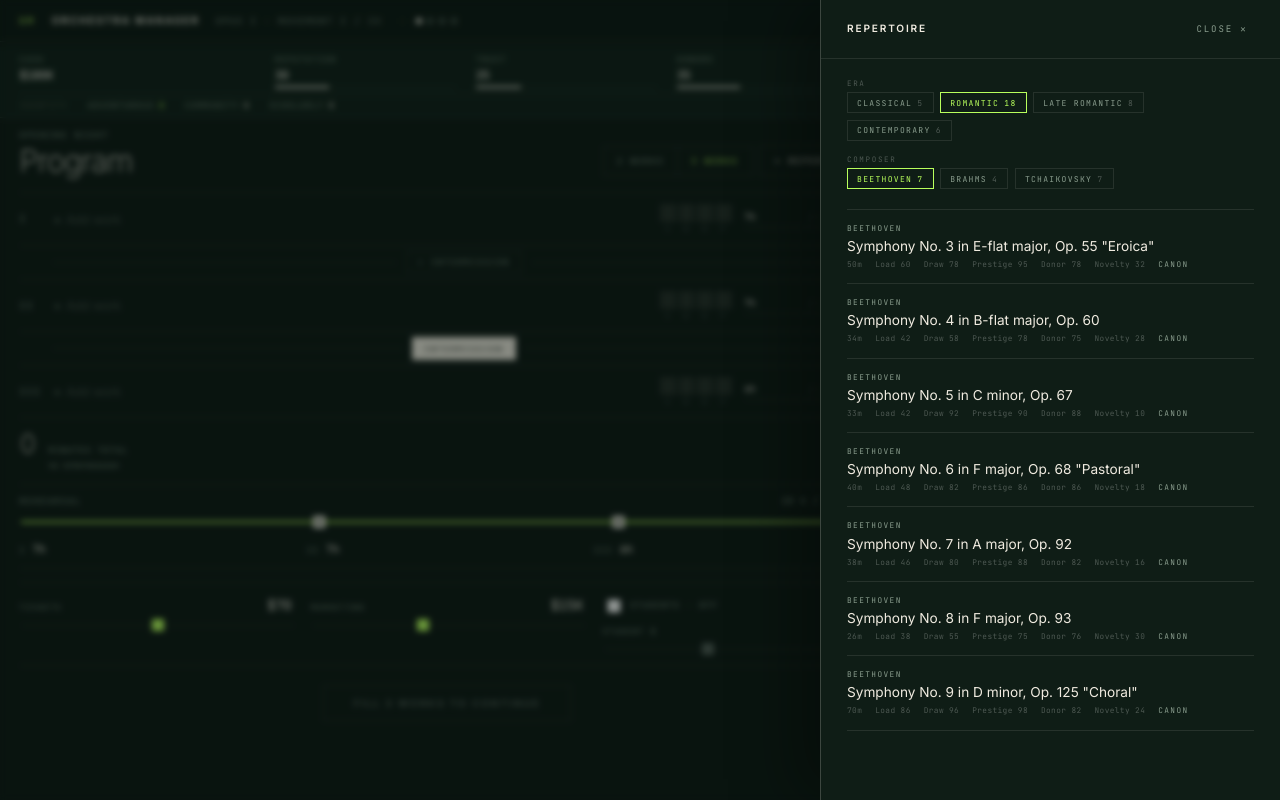
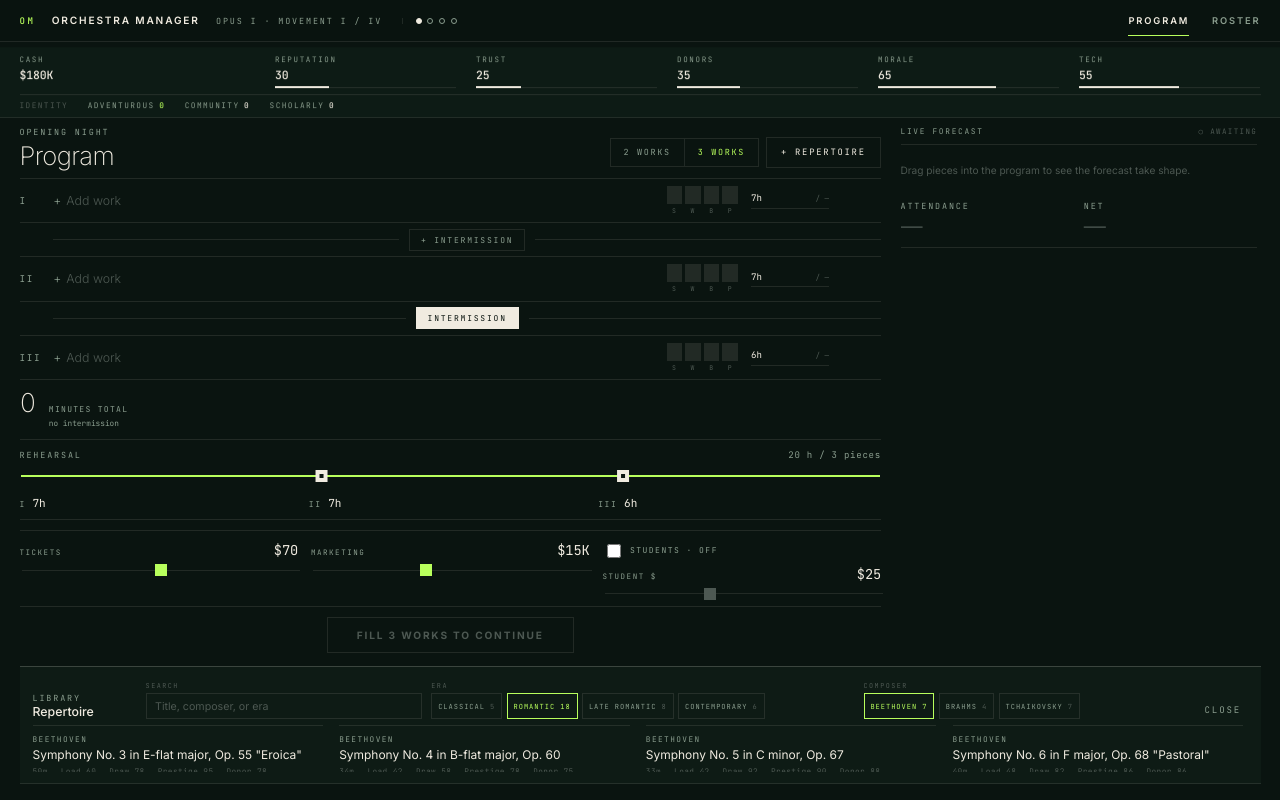
Before and after one commit to lrobadey/orchestramanager, a React (Vite) app: page / in a window 1280 px wide. Built offline with nearby package versions, Linux system fonts and the light colour scheme.

Commit message:
Add repertoire bottom shelf to PR 24

```diff
--- a/src/App.tsx
+++ b/src/App.tsx
@@ -230,7 +230,17 @@ export default function App() {
             slotName={currentSlotName ?? ''}
             registerSlotRef={(i, el) => { slotRefs.current[i] = el }}
             isDragging={isDragging}
-            onOpenRepertoire={() => setRepertoireOpen(true)}
+            repertoireShelf={
+              <RepertoireDrawer
+                open={repertoireOpen}
+                onClose={() => setRepertoireOpen(false)}
+                works={works}
+                usedIds={usedIds}
+                onDragStart={() => setIsDragging(true)}
+                onDragEnd={handleRepertoireDrop}
+              />
+            }
+            onToggleRepertoire={() => setRepertoireOpen(open => !open)}
             onSlotDragEnd={handleSlotDrop}
             onProgramChange={setProgram}
             onRunConcert={handleRunConcert}
@@ -241,14 +251,6 @@ export default function App() {
                 workCount={program.workCount}
               />
             }
-          />
-          <RepertoireDrawer
-            open={repertoireOpen}
-            onClose={() => setRepertoireOpen(false)}
-            works={works}
-            usedIds={usedIds}
-            onDragStart={() => setIsDragging(true)}
-            onDragEnd={handleRepertoireDrop}
           />
         </>
       ) : report ? (
--- a/src/components/ProgramBuilder.tsx
+++ b/src/components/ProgramBuilder.tsx
@@ -14,9 +14,10 @@ interface ProgramBuilderProps {
   forecast: ConcertForecast
   slotName: string
   rightRail: ReactNode
+  repertoireShelf: ReactNode
   registerSlotRef: (index: number, el: HTMLDivElement | null) => void
   isDragging: boolean
-  onOpenRepertoire: () => void
+  onToggleRepertoire: () => void
   onSlotDragEnd: (sourceIdx: number, point: { x: number; y: number }) => void
   onProgramChange: (next: ConcertProgram) => void
   onRunConcert: () => void
@@ -57,7 +58,7 @@ interface SlotRowProps {
   perWorkRisk: number | null
   hoursNeeded: number | null
   hours: number
-  onOpenRepertoire: () => void
+  onToggleRepertoire: () => void
   onSlotDragEnd: (point: { x: number; y: number }) => void
   registerRef: (el: HTMLDivElement | null) => void
 }
@@ -68,7 +69,7 @@ function SlotRow({
   perWorkRisk,
   hoursNeeded,
   hours,
-  onOpenRepertoire,
+  onToggleRepertoire,
   onSlotDragEnd,
   registerRef,
 }: SlotRowProps) {
@@ -116,7 +117,7 @@ function SlotRow({
               animate={{ opacity: 1 }}
               exit={{ opacity: 0 }}
               transition={{ duration: 0.12 }}
-              onClick={onOpenRepertoire}
+              onClick={onToggleRepertoire}
             >
               <span className="plus">+</span>Add work
             </motion.button>
@@ -328,9 +329,10 @@ export default function ProgramBuilder({
   forecast,
   slotName,
   rightRail,
+  repertoireShelf,
   registerSlotRef,
   isDragging,
-  onOpenRepertoire,
+  onToggleRepertoire,
   onSlotDragEnd,
   onProgramChange,
   onRunConcert,
@@ -377,7 +379,7 @@ export default function ProgramBuilder({
   return (
     <div className={`program-page ${isDragging ? 'dragging-mode' : ''}`}>
       <div className="cockpit-grid">
-        <div>
+        <div className="program-workspace">
           <div className="program-head">
             <div className="program-head-left">
               <span className="eyebrow">{slotName}</span>
@@ -400,7 +402,7 @@ export default function ProgramBuilder({
                   3 Works
                 </button>
               </div>
-              <button type="button" className="cta-ghost" onClick={onOpenRepertoire}>
+              <button type="button" className="cta-ghost" onClick={onToggleRepertoire}>
                 + Repertoire
               </button>
             </div>
@@ -429,7 +431,7 @@ export default function ProgramBuilder({
                   perWorkRisk={forecast.perWorkPerformanceRisk[index]}
                   hoursNeeded={forecast.perWorkRehearsalHoursNeeded[index]}
                   hours={program.rehearsalAllocation[index]}
-                  onOpenRepertoire={onOpenRepertoire}
+                  onToggleRepertoire={onToggleRepertoire}
                   onSlotDragEnd={point => onSlotDragEnd(index, point)}
                   registerRef={el => registerSlotRef(index, el)}
                 />
@@ -531,6 +533,7 @@ export default function ProgramBuilder({
 
         <aside className="right-rail">{rightRail}</aside>
       </div>
+      {repertoireShelf}
     </div>
   )
 }
--- a/src/components/RepertoireDrawer.tsx
+++ b/src/components/RepertoireDrawer.tsx
@@ -1,7 +1,6 @@
 import { useState } from 'react'
 import { motion, PanInfo } from 'framer-motion'
 import { Era, Work } from '../types/core'
-import Drawer from './Drawer'
 
 interface RepertoireDrawerProps {
   open: boolean
@@ -39,6 +38,7 @@ export default function RepertoireDrawer({
 }: RepertoireDrawerProps) {
   const [selectedEra, setSelectedEra] = useState<Era>('romantic')
   const [selectedComposer, setSelectedComposer] = useState<string>('Beethoven')
+  const [search, setSearch] = useState('')
 
   const eras = ERA_ORDER.filter(era => works.some(w => w.era === era))
   const worksInEra = works.filter(w => w.era === selectedEra)
@@ -48,14 +48,36 @@ export default function RepertoireDrawer({
   if (!composers.includes(selectedComposer) && composers.length > 0) {
     setSelectedComposer(composers[0])
   }
+  const searchTerm = search.trim().toLowerCase()
   const visibleWorks = worksInEra
     .filter(w => w.composer === selectedComposer)
+    .filter(w => {
+      if (!searchTerm) return true
+      const searchable = `${w.title} ${w.composer} ${ERA_LABELS[w.era]}`.toLowerCase()
+      return searchable.includes(searchTerm)
+    })
     .sort(sortWorksForComposer)
 
+  if (!open) return null
+
   return (
-    <Drawer open={open} title="Repertoire" onClose={onClose}>
+    <section className="repertoire-shelf" aria-label="Repertoire shelf">
       <div className="rep-filters-block">
-        <div className="rep-filter-label">Era</div>
+        <div className="repertoire-shelf-title">
+          <span className="eyebrow">Library</span>
+          <h2>Repertoire</h2>
+        </div>
+        <label className="rep-search">
+          <span className="rep-filter-label">Search</span>
+          <input
+            type="search"
+            value={search}
+            placeholder="Title, composer, or era"
+            onChange={e => setSearch(e.target.value)}
+          />
+        </label>
+        <div className="rep-filter-group">
+          <span className="rep-filter-label">Era</span>
           <div className="rep-filters-row">
             {eras.map(era => (
               <button
@@ -73,7 +95,9 @@ export default function RepertoireDrawer({
               </button>
             ))}
           </div>
-        <div className="rep-filter-label">Composer</div>
+        </div>
+        <div className="rep-filter-group">
+          <span className="rep-filter-label">Composer</span>
           <div className="rep-filters-row">
             {composers.map(c => (
               <button
@@ -89,6 +113,10 @@ export default function RepertoireDrawer({
               </button>
             ))}
           </div>
+        </div>
+        <button type="button" className="drawer-close" onClick={onClose}>
+          Close
+        </button>
       </div>
 
       <div className="rep-list">
@@ -127,6 +155,6 @@ export default function RepertoireDrawer({
           </p>
         )}
       </div>
-    </Drawer>
+    </section>
   )
 }
--- a/src/styles/app.css
+++ b/src/styles/app.css
@@ -41,6 +41,12 @@
 
 *, *::before, *::after { box-sizing: border-box; }
 
+html,
+body,
+#root {
+  height: 100%;
+}
+
 html, body {
   background: var(--ink);
   color: var(--birch);
@@ -93,7 +99,12 @@ button { font-family: inherit; }
    SHELL — header nav + vitals strip
    ============================================================ */
 
-.shell-root { min-height: 100vh; }
+.shell-root {
+  height: 100dvh;
+  overflow: hidden;
+  display: flex;
+  flex-direction: column;
+}
 
 .shell-header {
   position: sticky;
@@ -302,9 +313,15 @@ button { font-family: inherit; }
 
 /* ── Main canvas ──────────────────────────────────────────── */
 .shell-main {
+  flex: 1 1 auto;
+  min-height: 0;
+  overflow: hidden;
   max-width: 1440px;
+  width: 100%;
   margin: 0 auto;
-  padding: 1.25rem 1.5rem 2.5rem;
+  padding: 1rem 1.5rem 1.25rem;
+  display: flex;
+  flex-direction: column;
 }
 
 /* ============================================================
@@ -331,14 +348,14 @@ button { font-family: inherit; }
 .cockpit-grid {
   display: grid;
   grid-template-columns: minmax(0, 1fr) 360px;
-  gap: 2rem;
+  gap: 1.5rem;
   align-items: start;
+  min-height: 0;
+  overflow: hidden;
 }
 
 .right-rail {
-  position: sticky;
-  top: 122px;
-  max-height: calc(100vh - 132px);
+  max-height: 100%;
   overflow-y: auto;
   padding-right: 0.25rem;
 }
@@ -416,18 +433,28 @@ button { font-family: inherit; }
    PROGRAM BUILDER
    ============================================================ */
 
-.program-page { width: 100%; }
+.program-page {
+  width: 100%;
+  height: 100%;
+  min-height: 0;
+  display: grid;
+  grid-template-rows: max-content minmax(0, 1fr);
+  gap: 1rem;
+  overflow: hidden;
+}
+.program-workspace { min-height: 0; }
 
 .program-head {
   display: flex;
   justify-content: space-between;
   align-items: flex-end;
   gap: 1.5rem;
-  margin-bottom: 1.25rem;
+  margin-bottom: 0.75rem;
   flex-wrap: wrap;
 }
 .program-head-left { display: flex; flex-direction: column; gap: 0.35rem; }
 .program-head-actions { display: flex; gap: 0.5rem; align-items: center; flex-wrap: wrap; }
+.program-page .headline { font-size: clamp(1.35rem, 2vw, 2rem); }
 
 .program-size-toggle {
   display: inline-flex;
@@ -481,7 +508,7 @@ button { font-family: inherit; }
 
 .program-slot-row {
   border-top: 1px solid var(--hairline);
-  padding: 0.85rem 0;
+  padding: 0.55rem 0;
   display: grid;
   grid-template-columns: 1.6rem minmax(0, 1fr) 5.5rem 6rem 3rem;
   gap: 1rem;
@@ -674,8 +701,8 @@ button { font-family: inherit; }
 
 /* ── Rehearsal allocator (segmented) ──────────────────────── */
 .rehearsal-allocator {
-  margin: 1rem 0;
-  padding: 0.8rem 0;
+  margin: 0.75rem 0;
+  padding: 0.65rem 0;
   border-top: 1px solid var(--hairline);
   border-bottom: 1px solid var(--hairline);
 }
@@ -753,7 +780,7 @@ button { font-family: inherit; }
   grid-template-columns: auto 1fr;
   align-items: baseline;
   gap: 1rem;
-  margin: 1rem 0;
+  margin: 0.75rem 0;
 }
 .program-total-num {
   font-size: 2rem;
@@ -767,11 +794,11 @@ button { font-family: inherit; }
 .program-total-note { font-family: var(--font-mono); font-size: 0.6rem; color: var(--lichen); margin-top: 0.2rem; }
 
 .program-production {
-  margin-top: 1rem;
+  margin-top: 0.75rem;
   display: grid;
   grid-template-columns: repeat(3, 1fr);
-  gap: 1.5rem;
-  padding: 1rem 0;
+  gap: 1rem;
+  padding: 0.75rem 0;
   border-top: 1px solid var(--hairline);
   border-bottom: 1px solid var(--hairline);
 }
@@ -844,7 +871,7 @@ button { font-family: inherit; }
 .production-toggle input { accent-color: var(--aurora); }
 
 .program-launch {
-  margin-top: 1.5rem;
+  margin-top: 0.75rem;
   display: flex;
   flex-direction: column;
   align-items: center;
@@ -922,36 +949,89 @@ button { font-family: inherit; }
 .drawer-body { padding: 1.5rem 2rem 3rem; flex: 1; }
 
 /* ============================================================
-   REPERTOIRE DRAWER
+   REPERTOIRE SHELF
    ============================================================ */
 
-.rep-filters-block { margin-bottom: 0.5rem; }
+.repertoire-shelf {
+  height: 100%;
+  min-height: 0;
+  overflow: hidden;
+  display: grid;
+  grid-template-rows: auto minmax(0, 1fr);
+  border-top: 1px solid var(--hairline-strong);
+  border-bottom: 1px solid var(--hairline);
+  background: color-mix(in srgb, var(--bark) 82%, transparent);
+  padding: 0.55rem 1rem 0.8rem;
+}
+.repertoire-shelf-title {
+  min-width: 8rem;
+}
+.repertoire-shelf-title h2 {
+  margin: 0;
+  color: var(--birch);
+  font-size: 0.95rem;
+  font-weight: 500;
+  letter-spacing: 0;
+  line-height: 1.05;
+}
+.rep-filters-block {
+  display: grid;
+  grid-template-columns: auto minmax(13rem, 0.85fr) minmax(0, 1.3fr) minmax(0, 1fr) auto;
+  gap: 0.7rem;
+  align-items: end;
+  margin-bottom: 0.45rem;
+}
+.rep-filter-group { min-width: 0; }
 .rep-filters-row {
   display: flex;
   flex-wrap: wrap;
-  gap: 0.5rem;
-  margin-bottom: 1rem;
+  gap: 0.35rem;
+  margin-bottom: 0;
 }
 .rep-filter-label {
   font-family: var(--font-mono);
-  font-size: 0.58rem;
+  font-size: 0.52rem;
   letter-spacing: 0.22em;
   color: var(--smoke);
   text-transform: uppercase;
   width: 100%;
-  margin-bottom: 0.25rem;
+  margin-bottom: 0.15rem;
+}
+.rep-search {
+  display: flex;
+  flex-direction: column;
+  min-width: 0;
+}
+.rep-search input {
+  width: 100%;
+  min-height: 2rem;
+  background: transparent;
+  border: 1px solid var(--hairline);
+  color: var(--birch);
+  font-family: var(--font-sans);
+  font-size: 0.82rem;
+  letter-spacing: 0;
+  padding: 0 0.65rem;
+  outline: none;
+}
+.rep-search input:focus {
+  border-color: var(--aurora);
+}
+.rep-search input::placeholder {
+  color: var(--smoke);
 }
 .rep-chip {
   background: none;
   border: 1px solid var(--hairline);
   color: var(--lichen);
   font-family: var(--font-mono);
-  font-size: 0.62rem;
-  letter-spacing: 0.16em;
-  text-transform: uppercase;
-  padding: 0.35rem 0.7rem;
+  font-size: 0.54rem;
+  letter-spacing: 0.14em;
+  text-transform: uppercase;
+  padding: 0.22rem 0.45rem;
   cursor: pointer;
   transition: all 0.15s;
+  min-height: 2rem;
 }
 .rep-chip:hover { color: var(--birch); border-color: var(--hairline-strong); }
 .rep-chip.active { color: var(--aurora); border-color: var(--aurora); }
@@ -959,15 +1039,24 @@ button { font-family: inherit; }
 .rep-chip.active .rep-chip-count { color: var(--aurora); }
 
 .rep-list {
-  display: flex;
-  flex-direction: column;
-  margin-top: 1.5rem;
+  display: grid;
+  grid-template-columns: repeat(auto-fill, minmax(260px, 1fr));
+  gap: 0 1.25rem;
+  margin-top: 0;
+  min-height: 0;
+  overflow-y: auto;
+  overscroll-behavior: contain;
+  padding-right: 0.35rem;
+}
+.program-page.dragging-mode .repertoire-shelf,
+.program-page.dragging-mode .rep-list {
+  overflow: visible;
 }
 .rep-item {
   display: flex;
   flex-direction: column;
-  gap: 0.3rem;
-  padding: 1rem 0;
+  gap: 0.22rem;
+  padding: 0.6rem 0;
   border-top: 1px solid var(--hairline);
   cursor: grab;
   transition: padding-left 0.15s;
@@ -985,7 +1074,7 @@ button { font-family: inherit; }
   text-transform: uppercase;
 }
 .rep-item-title {
-  font-size: 1.05rem;
+  font-size: 0.92rem;
   font-weight: 400;
   color: var(--birch);
   line-height: 1.25;
@@ -1728,6 +1817,11 @@ input[type="checkbox"] {
   .slot-rehearsal { grid-area: rehearsal; max-width: 14rem; }
   .slot-risk-cell { grid-area: risk; justify-content: flex-start; }
   .program-production { grid-template-columns: 1fr; gap: 1rem; }
+  .repertoire-shelf { padding: 0.75rem; }
+  .rep-filters-block { grid-template-columns: 1fr; }
+  .rep-list {
+    grid-template-columns: 1fr;
+  }
   .roster-grid { grid-template-columns: 1fr; }
   .roster-section-cell:nth-child(odd),
   .roster-section-cell:nth-child(even) { padding-left: 0; padding-right: 0; border-right: none; }
```
Also changed, not shown: 1 other file (tests, documents, lock files or other folders). Lines whose indentation alone changed are shown as unchanged.
